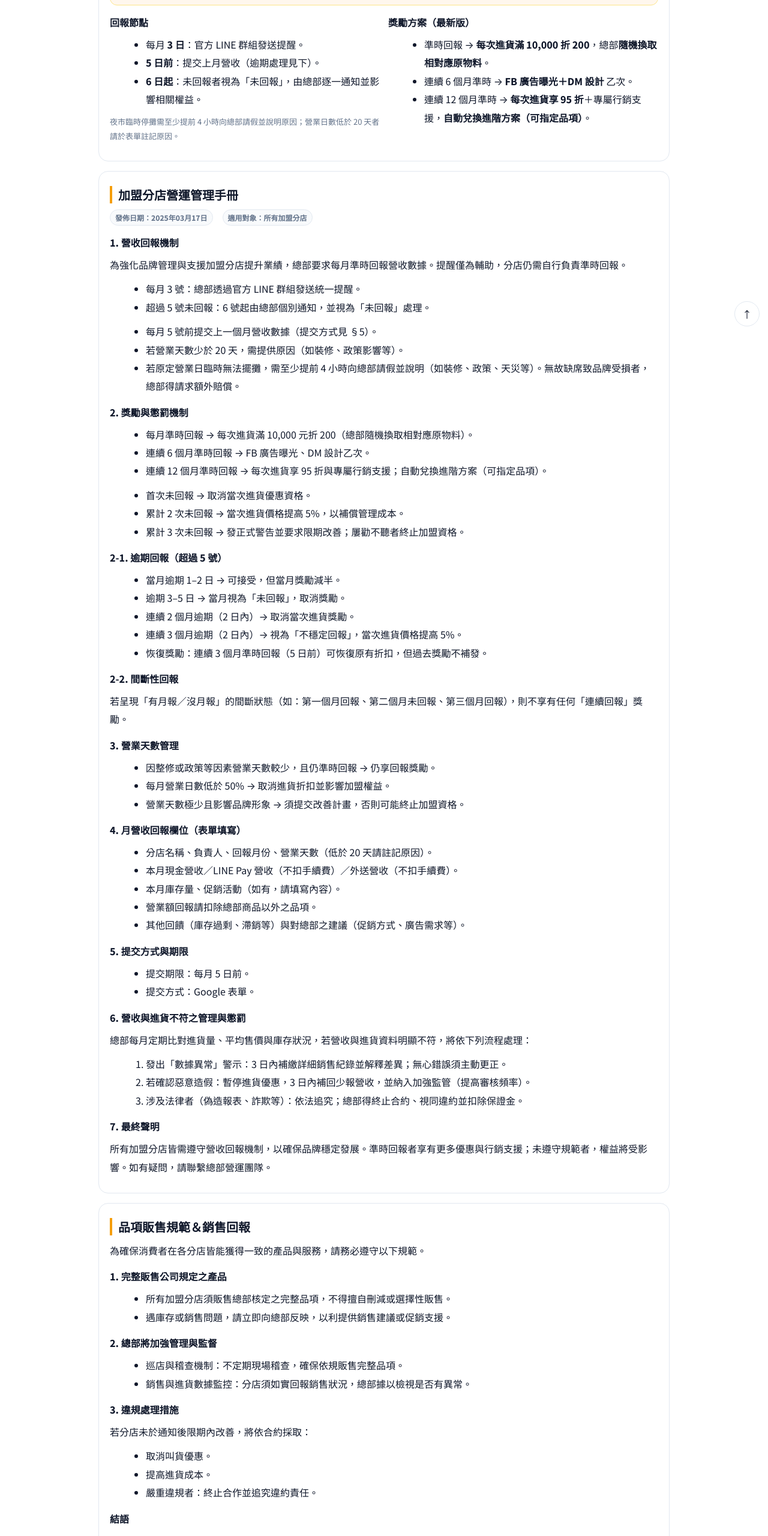
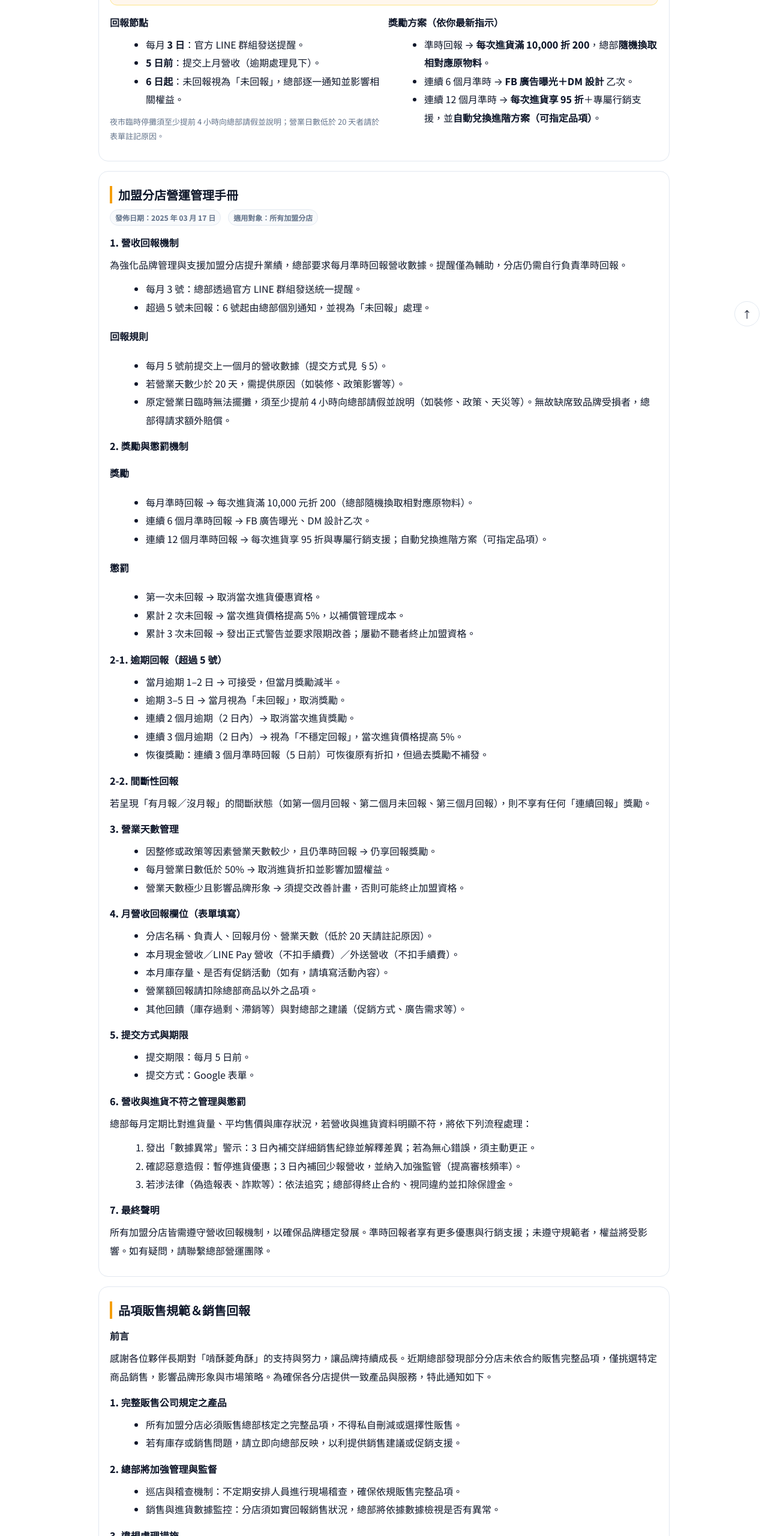
Before and after one commit to kensuwaterchestnut/kensu-website, a plain HTML site: page index.html in a window 1280 px wide. Shown: the part 240-2800 px from the top of the page at 60% size. Drawn offline with Linux system fonts and the light colour scheme.

Commit message:
Update index.html

```diff
--- a/index.html
+++ b/index.html
@@ -3,19 +3,18 @@
 <head>
   <meta charset="utf-8">
   <meta name="viewport" content="width=device-width, initial-scale=1, viewport-fit=cover">
-  <title>啃酥菱角酥｜分店營運手冊＆品項規範（總部版・一頁式RWD）</title>
-  <meta name="description" content="正式清楚的一頁式總部文件：完整整理《加盟分店營運管理手冊》與《品項販售規範＆銷售回報》，手機與桌機皆良好閱讀，含下載連結。">
+  <title>啃酥菱角酥｜分店營運手冊＆品項規範（總部正式版・一頁式RWD）</title>
+  <meta name="description" content="依據《加盟分店營運管理手冊》與《品項販售規範＆銷售回報》完整重排，正式清楚、手機友善的一頁式總部版。">
+  <link rel="icon" href="https://kensufried.com/wp-content/uploads/2025/06/啃酥LOGO-2-100x100.png">
   <link rel="preconnect" href="https://fonts.googleapis.com">
   <link rel="preconnect" href="https://fonts.gstatic.com" crossorigin>
   <link href="https://fonts.googleapis.com/css2?family=Noto+Sans+TC:wght@400;600;800&display=swap" rel="stylesheet">
   <style>
     :root{
       --bg:#ffffff; --text:#0f172a; --muted:#64748b; --line:#e2e8f0; --card:#f8fafc;
-      --accent:#f59e0b; --accent-ink:#1f2937; --radius:16px; --max:1000px;
+      --accent:#f59e0b; --accent-ink:#111827; --radius:16px; --max:1000px;
     }
-    *{box-sizing:border-box}
-    html{scroll-behavior:smooth}
-    html,body{height:100%}
+    *{box-sizing:border-box} html{scroll-behavior:smooth}
     body{margin:0; font-family:"Noto Sans TC",system-ui,-apple-system,Segoe UI,Roboto,Arial,sans-serif; color:var(--text); background:var(--bg)}
     img{max-width:100%; height:auto}
     a{color:inherit; text-decoration:none}
@@ -23,19 +22,18 @@
     .container{max-width:var(--max); margin:0 auto; padding:clamp(16px,4vw,24px)}
     /* Header */
     header.topbar{position:sticky; top:0; z-index:50; background:rgba(255,255,255,.9); backdrop-filter:saturate(1.2) blur(8px); border-bottom:1px solid var(--line)}
+    .hero{display:flex; align-items:center; justify-content:space-between; gap:12px; flex-wrap:wrap}
     .brand{display:flex; align-items:center; gap:12px}
     .brand img{width:36px; height:36px}
     .brand h1{margin:0; font-size:18px; font-weight:800; letter-spacing:.02em}
-    .hero{display:flex; align-items:center; justify-content:space-between; gap:12px; flex-wrap:wrap}
     .actions{display:flex; gap:8px; flex-wrap:wrap}
     .btn{display:inline-flex; align-items:center; gap:8px; padding:10px 14px; border:1px solid var(--line); border-radius:12px; font-weight:800; background:#fff}
     .btn-primary{background:var(--accent); color:var(--accent-ink); border-color:#fbbf24}
-    /* Sections */
-    main.page{display:block}
+    /* Blocks */
     section.block{border:1px solid var(--line); border-radius:var(--radius); background:#fff; padding:clamp(14px,2.5vw,18px); margin:16px 0}
     .block h2{margin:6px 0 10px; font-size:20px; font-weight:800; border-left:4px solid var(--accent); padding-left:10px}
     .block h3{margin:16px 0 8px; font-size:16px; font-weight:800}
-    .meta{display:flex; gap:16px; flex-wrap:wrap; color:var(--muted); font-size:14px}
+    .meta{display:flex; gap:12px; flex-wrap:wrap; color:var(--muted); font-size:14px}
     p{line-height:1.9; margin:10px 0; font-size:16px}
     ul,ol{margin:10px 0 10px 1.25rem; line-height:1.9; font-size:16px}
     .note{font-size:13px; color:var(--muted)}
@@ -45,30 +43,29 @@
     @media (max-width: 800px){ .grid-two{grid-template-columns:1fr} }
     .section-actions{display:flex; gap:8px; flex-wrap:wrap}
     .backtop{position:fixed; right:14px; bottom:16px; display:inline-flex; align-items:center; justify-content:center; width:42px; height:42px; border-radius:999px; border:1px solid var(--line); background:#fff}
-    .sr{position:absolute; width:1px; height:1px; padding:0; margin:-1px; overflow:hidden; clip:rect(0,0,0,0); white-space:nowrap; border:0}
   </style>
 </head>
 <body id="top">
-  <!-- Header -->
+  <!-- 頂部 -->
   <header class="topbar">
     <div class="container hero">
       <a class="brand" href="#top" aria-label="返回頂部">
-        <!-- 換成你的「小惡魔」LOGO 路徑即可 -->
+        <!-- 可換成你的「小惡魔」LOGO 路徑 -->
         <img src="https://kensufried.com/wp-content/uploads/2025/06/啃酥LOGO-2.png" alt="啃酥LOGO">
         <h1>啃酥加盟 · 營運中心</h1>
       </a>
       <div class="actions">
         <a class="btn" href="#manual">營運手冊</a>
         <a class="btn" href="#policy">品項規範</a>
-        <a class="btn btn-primary" href="#downloads" title="下載PDF與HTML">下載</a>
+        <a class="btn btn-primary" href="#downloads">下載</a>
       </div>
     </div>
   </header>
 
-  <main class="container page">
+  <main class="container">
     <!-- 公告 -->
     <section id="notice" class="block">
-        <h2>【公告】每月叫貨＆營收回報（總部通用）</h2>
+      <h2>【公告】每月叫貨與營收回報</h2>
       <div class="banner" role="note">各分店務必每月完成例行叫貨與上月營收回報；未完成將依合約處理。</div>
       <div class="grid-two">
         <div>
@@ -76,16 +73,16 @@
           <ul>
             <li>每月 <b>3 日</b>：官方 LINE 群組發送提醒。</li>
             <li><b>5 日前</b>：提交上月營收（逾期處理見下）。</li>
-              <li><b>6 日起</b>：未回報者視為「未回報」，由總部逐一通知並影響相關權益。</li>
+            <li><b>6 日起</b>：未回報視為「未回報」，總部逐一通知並影響相關權益。</li>
           </ul>
-            <p class="note">夜市臨時停攤需至少提前 4 小時向總部請假並說明原因；營業日數低於 20 天者請於表單註記原因。</p>
+          <p class="note">夜市臨時停攤須至少提前 4 小時向總部請假並說明；營業日數低於 20 天者請於表單註記原因。</p>
         </div>
         <div>
-            <h3>獎勵方案（最新版）</h3>
+          <h3>獎勵方案（依你最新指示）</h3>
           <ul>
             <li>準時回報 → <b>每次進貨滿 10,000 折 200</b>，總部<b>隨機換取相對應原物料</b>。</li>
             <li>連續 6 個月準時 → <b>FB 廣告曝光＋DM 設計</b> 乙次。</li>
-              <li>連續 12 個月準時 → <b>每次進貨享 95 折</b>＋專屬行銷支援，<b>自動兌換進階方案（可指定品項）</b>。</li>
+            <li>連續 12 個月準時 → <b>每次進貨享 95 折</b>＋專屬行銷支援，並<b>自動兌換進階方案（可指定品項）</b>。</li>
           </ul>
         </div>
       </div>
@@ -94,40 +91,35 @@
     <!-- 手冊正文 -->
     <section id="manual" class="block">
       <h2>加盟分店營運管理手冊</h2>
-        <div class="meta"><span class="badge">發佈日期：2025年03月17日</span><span class="badge">適用對象：所有加盟分店</span></div>
+      <div class="meta"><span class="badge">發佈日期：2025 年 03 月 17 日</span><span class="badge">適用對象：所有加盟分店</span></div>
 
-        <section id="m-1">
       <h3>1. 營收回報機制</h3>
       <p>為強化品牌管理與支援加盟分店提升業績，總部要求每月準時回報營收數據。提醒僅為輔助，分店仍需自行負責準時回報。</p>
       <ul>
         <li>每月 3 號：總部透過官方 LINE 群組發送統一提醒。</li>
         <li>超過 5 號未回報：6 號起由總部個別通知，並視為「未回報」處理。</li>
       </ul>
-          <h4 class="sr">回報規則</h4>
+      <h4>回報規則</h4>
       <ul>
-            <li>每月 5 號前提交上一個月營收數據（<a href="#m-5">提交方式見 §5</a>）。</li>
+        <li>每月 5 號前提交上一個月的營收數據（提交方式見 §5）。</li>
         <li>若營業天數少於 20 天，需提供原因（如裝修、政策影響等）。</li>
-            <li>若原定營業日臨時無法擺攤，需至少提前 4 小時向總部請假並說明（如裝修、政策、天災等）。無故缺席致品牌受損者，總部得請求額外賠償。</li>
+        <li>原定營業日臨時無法擺攤，須至少提前 4 小時向總部請假並說明（如裝修、政策、天災等）。無故缺席致品牌受損者，總部得請求額外賠償。</li>
       </ul>
-        </section>
 
-        <section id="m-2">
       <h3>2. 獎勵與懲罰機制</h3>
-          <h4 class="sr">獎勵</h4>
+      <h4>獎勵</h4>
       <ul>
         <li>每月準時回報 → 每次進貨滿 10,000 元折 200（總部隨機換取相對應原物料）。</li>
         <li>連續 6 個月準時回報 → FB 廣告曝光、DM 設計乙次。</li>
         <li>連續 12 個月準時回報 → 每次進貨享 95 折與專屬行銷支援；自動兌換進階方案（可指定品項）。</li>
       </ul>
-          <h4 class="sr">懲罰</h4>
+      <h4>懲罰</h4>
       <ul>
-            <li>首次未回報 → 取消當次進貨優惠資格。</li>
+        <li>第一次未回報 → 取消當次進貨優惠資格。</li>
         <li>累計 2 次未回報 → 當次進貨價格提高 5%，以補償管理成本。</li>
-            <li>累計 3 次未回報 → 發正式警告並要求限期改善；屢勸不聽者終止加盟資格。</li>
+        <li>累計 3 次未回報 → 發出正式警告並要求限期改善；屢勸不聽者終止加盟資格。</li>
       </ul>
-        </section>
 
-        <section id="m-2a">
       <h3>2-1. 逾期回報（超過 5 號）</h3>
       <ul>
         <li>當月逾期 1–2 日 → 可接受，但當月獎勵減半。</li>
@@ -136,116 +128,90 @@
         <li>連續 3 個月逾期（2 日內）→ 視為「不穩定回報」，當次進貨價格提高 5%。</li>
         <li>恢復獎勵：連續 3 個月準時回報（5 日前）可恢復原有折扣，但過去獎勵不補發。</li>
       </ul>
-        </section>
 
-        <section id="m-2b">
       <h3>2-2. 間斷性回報</h3>
-          <p>若呈現「有月報／沒月報」的間斷狀態（如：第一個月回報、第二個月未回報、第三個月回報），則不享有任何「連續回報」獎勵。</p>
-        </section>
+      <p>若呈現「有月報／沒月報」的間斷狀態（如第一個月回報、第二個月未回報、第三個月回報），則不享有任何「連續回報」獎勵。</p>
 
-        <section id="m-3">
       <h3>3. 營業天數管理</h3>
       <ul>
         <li>因整修或政策等因素營業天數較少，且仍準時回報 → 仍享回報獎勵。</li>
         <li>每月營業日數低於 50% → 取消進貨折扣並影響加盟權益。</li>
         <li>營業天數極少且影響品牌形象 → 須提交改善計畫，否則可能終止加盟資格。</li>
       </ul>
-        </section>
 
-        <section id="m-4">
       <h3>4. 月營收回報欄位（表單填寫）</h3>
       <ul>
         <li>分店名稱、負責人、回報月份、營業天數（低於 20 天請註記原因）。</li>
         <li>本月現金營收／LINE Pay 營收（不扣手續費）／外送營收（不扣手續費）。</li>
-            <li>本月庫存量、促銷活動（如有，請填寫內容）。</li>
+        <li>本月庫存量、是否有促銷活動（如有，請填寫活動內容）。</li>
         <li>營業額回報請扣除總部商品以外之品項。</li>
         <li>其他回饋（庫存過剩、滯銷等）與對總部之建議（促銷方式、廣告需求等）。</li>
       </ul>
-        </section>
 
-        <section id="m-5">
       <h3>5. 提交方式與期限</h3>
       <ul>
         <li>提交期限：每月 5 日前。</li>
         <li>提交方式：<a href="https://forms.gle/xKUG81EcHkVvAu7k9" target="_blank" rel="noopener">Google 表單</a>。</li>
       </ul>
-        </section>
 
-        <section id="m-6">
       <h3>6. 營收與進貨不符之管理與懲罰</h3>
       <p>總部每月定期比對進貨量、平均售價與庫存狀況，若營收與進貨資料明顯不符，將依下列流程處理：</p>
       <ol>
-            <li>發出「數據異常」警示：3 日內補繳詳細銷售紀錄並解釋差異；無心錯誤須主動更正。</li>
-            <li>若確認惡意造假：暫停進貨優惠，3 日內補回少報營收，並納入加強監管（提高審核頻率）。</li>
-            <li>涉及法律者（偽造報表、詐欺等）：依法追究；總部得終止合約、視同違約並扣除保證金。</li>
+        <li>發出「數據異常」警示：3 日內補交詳細銷售紀錄並解釋差異；若為無心錯誤，須主動更正。</li>
+        <li>確認惡意造假：暫停進貨優惠；3 日內補回少報營收，並納入加強監管（提高審核頻率）。</li>
+        <li>若涉法律（偽造報表、詐欺等）：依法追究；總部得終止合約、視同違約並扣除保證金。</li>
       </ol>
-        </section>
 
-        <section id="m-7">
       <h3>7. 最終聲明</h3>
       <p>所有加盟分店皆需遵守營收回報機制，以確保品牌穩定發展。準時回報者享有更多優惠與行銷支援；未遵守規範者，權益將受影響。如有疑問，請聯繫總部營運團隊。</p>
-        </section>
     </section>
 
     <!-- 品項規範正文 -->
     <section id="policy" class="block">
       <h2>品項販售規範＆銷售回報</h2>
-        <p>為確保消費者在各分店皆能獲得一致的產品與服務，請務必遵守以下規範。</p>
 
-        <section id="p-1">
+      <h3>前言</h3>
+      <p>感謝各位夥伴長期對「啃酥菱角酥」的支持與努力，讓品牌持續成長。近期總部發現部分分店未依合約販售完整品項，僅挑選特定商品銷售，影響品牌形象與市場策略。為確保各分店提供一致產品與服務，特此通知如下。</p>
+
       <h3>1. 完整販售公司規定之產品</h3>
       <ul>
-            <li>所有加盟分店須販售總部核定之完整品項，不得擅自刪減或選擇性販售。</li>
-            <li>遇庫存或銷售問題，請立即向總部反映，以利提供銷售建議或促銷支援。</li>
+        <li>所有加盟分店必須販售總部核定之完整品項，不得私自刪減或選擇性販售。</li>
+        <li>若有庫存或銷售問題，請立即向總部反映，以利提供銷售建議或促銷支援。</li>
       </ul>
+
+      <h3>2. 總部將加強管理與監督</h3>
+      <ul>
+        <li>巡店與稽查機制：不定期安排人員進行現場稽查，確保依規販售完整品項。</li>
+        <li>銷售與進貨數據監控：分店須如實回報銷售狀況，總部將依據數據檢視是否有異常。</li>
+      </ul>
+
+      <h3>3. 違規處理措施</h3>
+      <ul>
+        <li>未於限期內改善者，依合約採取：取消叫貨優惠、提高進貨成本。</li>
+        <li>嚴重違規者：終止合作並追究違約責任。</li>
+      </ul>
+
+      <h3>結語</h3>
+      <p>每位加盟夥伴皆是品牌成功的重要推手。維護品牌形象與消費者信賴是共同責任；請各分店即刻自我檢視並確保遵守規範。如有需要，請與總部營運團隊聯繫，我們將竭誠協助。</p>
     </section>
 
-        <section id="p-2">
-          <h3>2. 總部將加強管理與監督</h3>
-          <ul>
-            <li>巡店與稽查機制：不定期現場稽查，確保依規販售完整品項。</li>
-            <li>銷售與進貨數據監控：分店須如實回報銷售狀況，總部據以檢視是否有異常。</li>
-          </ul>
-        </section>
-
-        <section id="p-3">
-          <h3>3. 違規處理措施</h3>
-          <p>若分店未於通知後限期內改善，將依合約採取：</p>
-          <ul>
-            <li>取消叫貨優惠。</li>
-            <li>提高進貨成本。</li>
-            <li>嚴重違規者：終止合作並追究違約責任。</li>
-          </ul>
-        </section>
-
-        <section id="p-4">
-          <h3>結語</h3>
-          <p>維護品牌形象與消費者信賴是我們共同的責任。請各分店即刻自我檢視並確保遵守規範；如需協助，請與總部營運團隊聯繫。</p>
-        </section>
-      </section>
-
-      <!-- 下載區 -->
+    <!-- 下載 -->
     <section id="downloads" class="block">
       <h2>下載與版本資訊</h2>
       <div class="section-actions">
         <a class="btn" href="啃酥菱角酥加盟分店營運管理手冊.pdf" download>下載《營運管理手冊》PDF</a>
         <a class="btn" href="品項販售規範&amp;銷售回報.pdf" download>下載《品項規範》PDF</a>
       </div>
-        <p class="note">此頁面為總部正式整理的一頁式參考版，內容依據官方文件而來；如文件更新，以總部最新公告為準。</p>
+      <p class="note">本頁面內容依據 2025/03/17 版官方文件整理；如日後更新，請以總部最新公告為準。</p>
     </section>
   </main>
 
   <a class="backtop" href="#top" aria-label="回到頂部">↑</a>
 
   <script>
-    // 修正錨點被 sticky header 蓋住的位移
-    function offsetAnchor(){
-      if(location.hash.length > 0){
-        window.scrollTo({top: window.scrollY - 72});
-      }
-    }
-    window.addEventListener('hashchange', offsetAnchor);
-    window.setTimeout(offsetAnchor, 1);
+    // 錨點位移：避免被 sticky header 蓋住
+    function _offset(){ if(location.hash){ window.scrollTo({top: window.scrollY - 72}); } }
+    window.addEventListener('hashchange', _offset); setTimeout(_offset, 1);
   </script>
 </body>
 </html>
```
Lines whose indentation alone changed are shown as unchanged.
